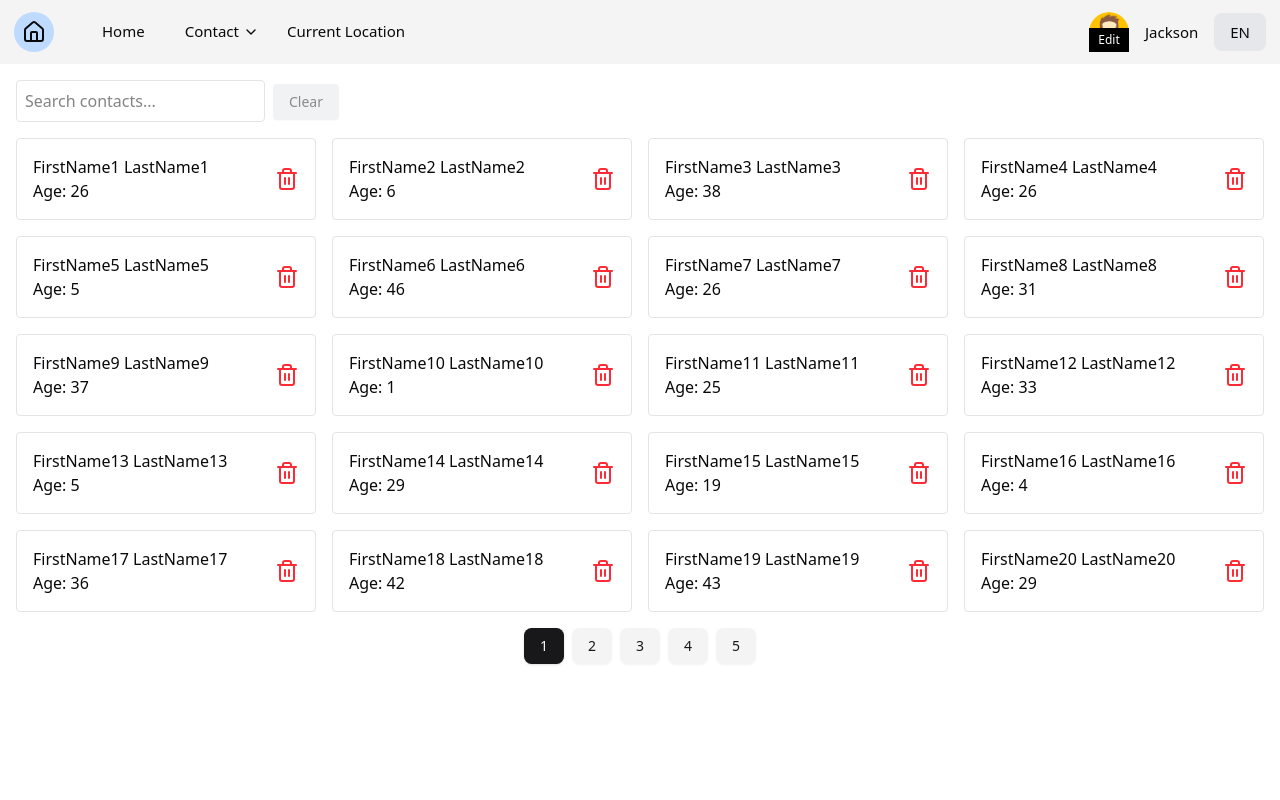
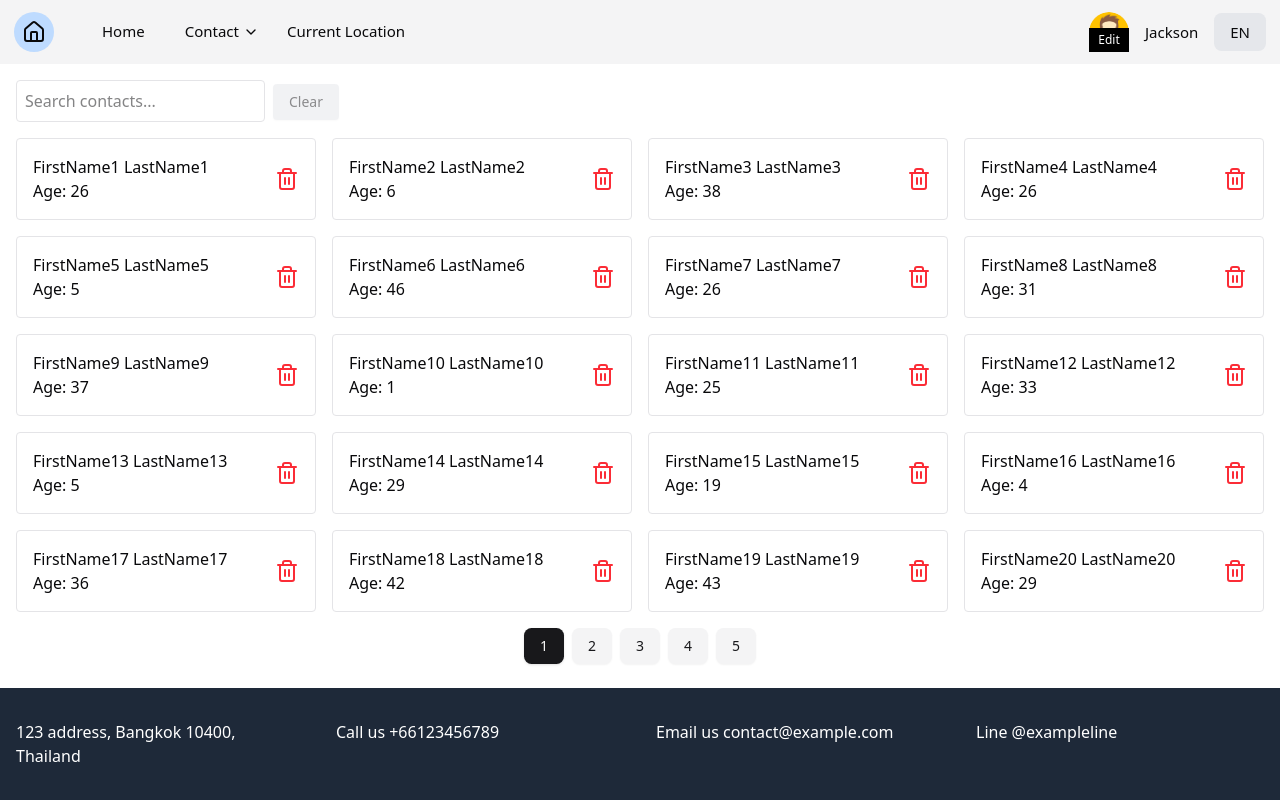
Before and after one commit to snickee4115/abbon-assignments, a React (Vite) app: page /contact/list in a window 1280 px wide. Built offline with nearby package versions, Linux system fonts and the light colour scheme.

Commit message:
feat: add footer

```diff
--- a/src/App.tsx
+++ b/src/App.tsx
@@ -4,6 +4,7 @@ import Navbar from "./components/layouts/Navbar";
 import Home from "./pages/Home";
 import ContactForm from "./pages/ContactForm";
 import ContactList from "./pages/ContactList";
+import Footer from "./components/layouts/Footer";
 
 function App() {
   return (
@@ -17,6 +18,7 @@ function App() {
             <Route path="/contact/list" element={<ContactList />} />
           </Routes>
         </main>
+        <Footer />
       </BrowserRouter>
     </div>
   );
--- a/src/assets/locales/en/translation.json
+++ b/src/assets/locales/en/translation.json
@@ -29,5 +29,14 @@
     },
     "success": "Contact created success",
     "error": "Error creating contact"
+  },
+  "footer": {
+    "address": "123 address, Bangkok 10400, Thailand",
+    "phone": "Call us +66123456789",
+    "email": "Email us contact@example.com",
+    "line": "Line @exampleline",
+    "phoneNumber": "+66123456789",
+    "emailAddress": "contact@example.com",
+    "lineId": "@exampleline"
   }
 }
--- a/src/assets/locales/th/translation.json
+++ b/src/assets/locales/th/translation.json
@@ -29,5 +29,14 @@
     },
     "success": "สร้างรายชื่อสำเร็จ",
     "error": "เกิดข้อผิดพลาดในการสร้างรายชื่อ"
+  },
+  "footer": {
+    "address": "123 ถนนทดสอบ กรุงเทพฯ 10400",
+    "phone": "โทรหาเรา +66123456789",
+    "email": "ส่งอีเมลถึงเรา contact@example.com",
+    "line": "ติดต่อไลน์ @exampleline",
+    "phoneNumber": "+66123456789",
+    "emailAddress": "contact@example.com",
+    "lineId": "@exampleline"
   }
 }
--- /dev/null
+++ b/src/components/layouts/Footer.tsx
@@ -0,0 +1,55 @@
+import { useTranslation } from "react-i18next";
+
+const Footer = () => {
+  const { t } = useTranslation();
+
+  const handlePhoneClick = () => {
+    window.location.href = `tel:${t("footer.phoneNumber")}`;
+  };
+
+  const handleEmailClick = () => {
+    window.location.href = `mailto:${t("footer.emailAddress")}`;
+  };
+
+  const handleLineClick = () => {
+    window.open(`https://line.me/ti/p/${t("footer.lineId")}`, "_blank");
+  };
+
+  return (
+    <footer className="bg-gray-800 text-white py-8 mt-auto">
+      <div className="container mx-auto px-4">
+        <div className="grid grid-cols-1 md:grid-cols-2 lg:grid-cols-4 gap-8">
+          <div className="flex items-start space-x-2">
+            <p>{t("footer.address")}</p>
+          </div>
+          <div>
+            <button
+              onClick={handlePhoneClick}
+              className="flex items-center space-x-2 hover:text-gray-300"
+            >
+              <span>{t("footer.phone")}</span>
+            </button>
+          </div>
+          <div>
+            <button
+              onClick={handleEmailClick}
+              className="flex items-center space-x-2 hover:text-gray-300"
+            >
+              <span>{t("footer.email")}</span>
+            </button>
+          </div>
+          <div>
+            <button
+              onClick={handleLineClick}
+              className="flex items-center space-x-2 hover:text-gray-300"
+            >
+              <span>{t("footer.line")}</span>
+            </button>
+          </div>
+        </div>
+      </div>
+    </footer>
+  );
+};
+
+export default Footer;
```
